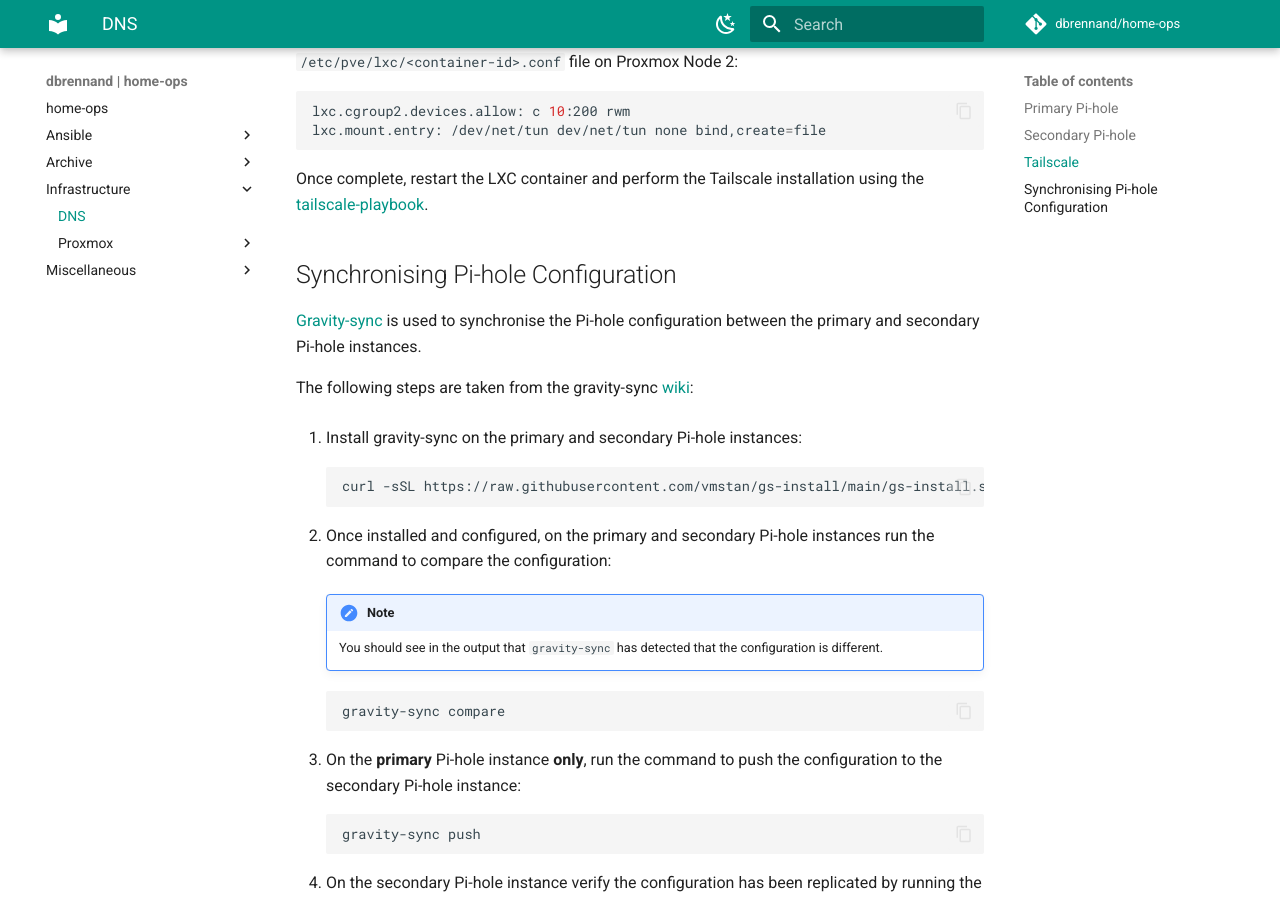
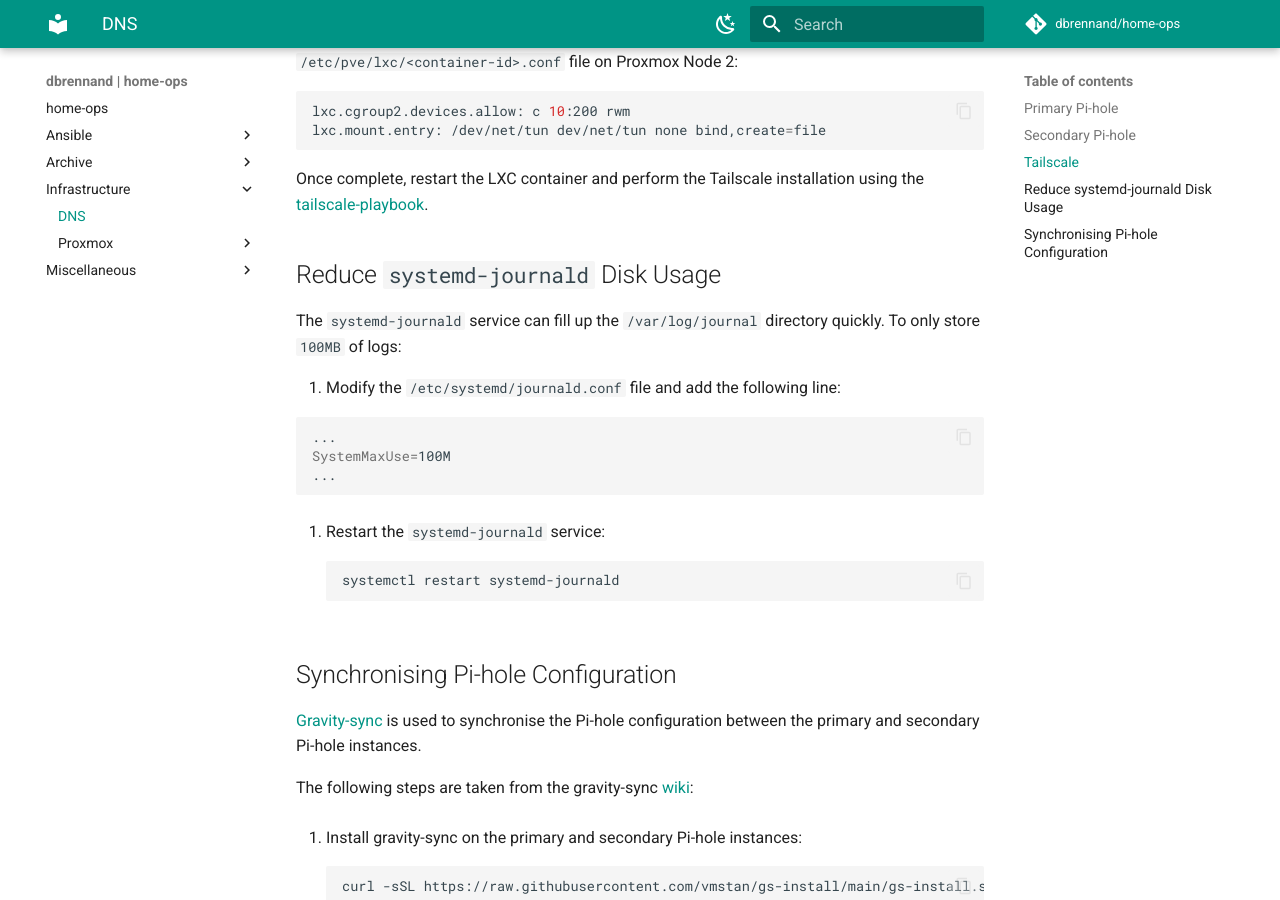
Before and after one commit to dbrennand/home-ops, an MkDocs documentation site: the page built from docs/infrastructure/DNS/index.md, in a window 1280 px wide and 900 px high, scrolled down 1258 px. Built offline with MkDocs 1.6.1 and Material for MkDocs 9.7.7, drawn with Linux system fonts in a browser that asks for light colours; comment, search, counter and statistics services are not loaded.

Commit message:
docs: LXC with small disk, prevent excessive disk usage by journald

````diff
--- a/docs/infrastructure/DNS/index.md
+++ b/docs/infrastructure/DNS/index.md
@@ -41,6 +41,24 @@
 ```
 
 Once complete, restart the LXC container and perform the Tailscale installation using the [tailscale-playbook](https://github.com/dbrennand/home-ops/blob/dev/ansible/playbooks/tailscale-playbook.yml).
+
+## Reduce `systemd-journald` Disk Usage
+
+The `systemd-journald` service can fill up the `/var/log/journal` directory quickly. To only store `100MB` of logs:
+
+1. Modify the `/etc/systemd/journald.conf` file and add the following line:
+
+   ```bash
+   ...
+   SystemMaxUse=100M
+   ...
+   ```
+
+2. Restart the `systemd-journald` service:
+
+    ```bash
+    systemctl restart systemd-journald
+    ```
 
 ## Synchronising Pi-hole Configuration
 
````
